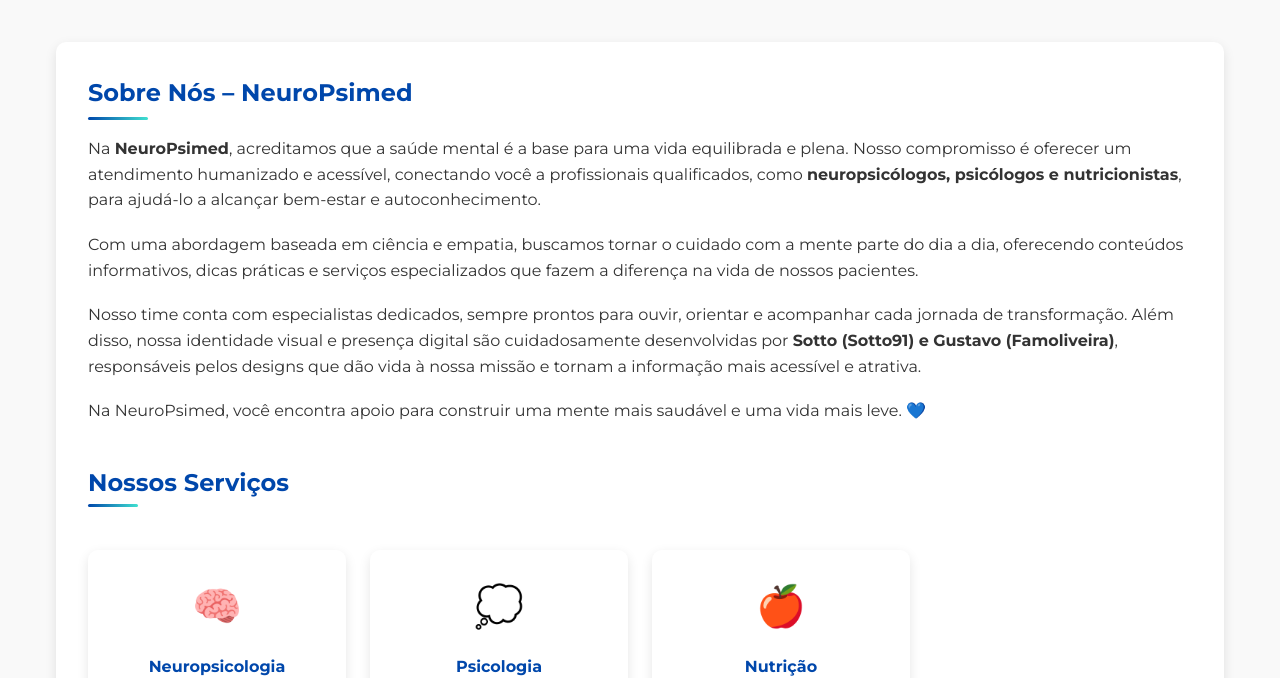
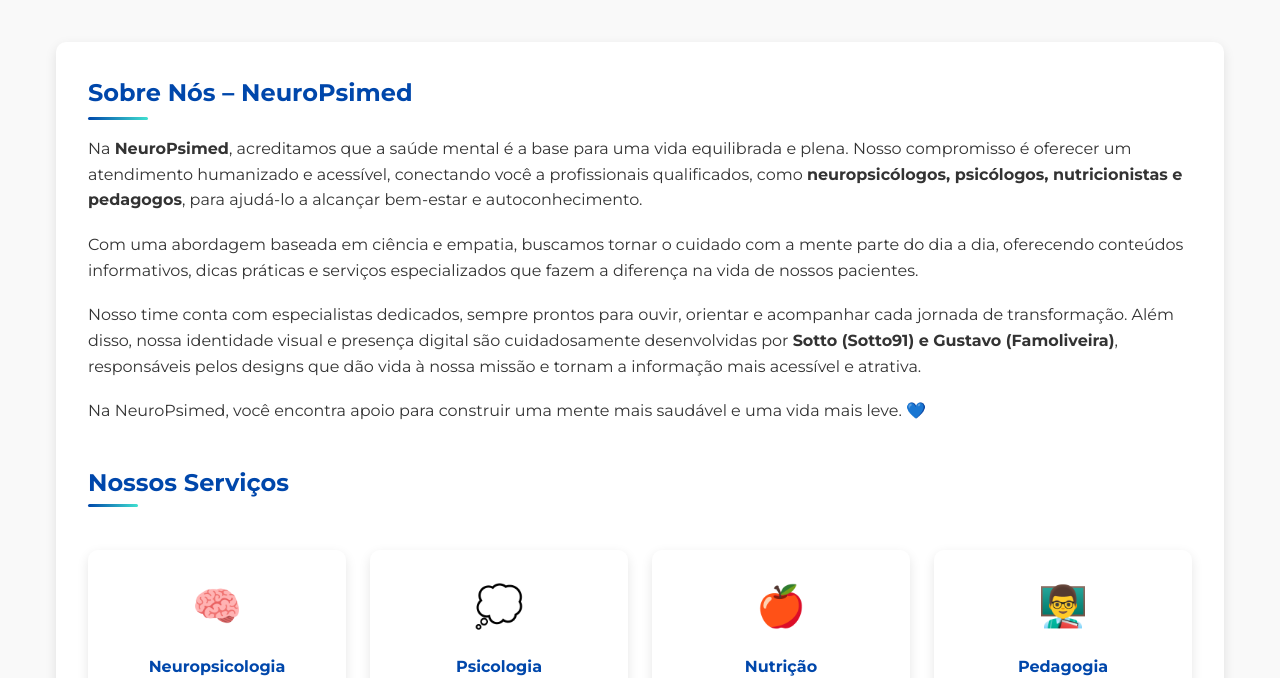
Before and after one commit to Famoliveira/site-datas-neuropsimed, a plain HTML site: page index.html in a window 1280 px wide. Both pictures are taken after a click on the link "Sobre nós". Shown: the part 122-800 px from the top of the page. Drawn offline with Linux system fonts and the light colour scheme.

Commit message:
Adiciona serviço de pedagogia à seção "Sobre Nós"

```diff
--- a/index.html
+++ b/index.html
@@ -87,7 +87,7 @@
       <section id="page-sobre" style="display: none;">
         <div class="sobre-content">
           <h2>Sobre Nós – NeuroPsimed</h2>
-          <p>Na <strong>NeuroPsimed</strong>, acreditamos que a saúde mental é a base para uma vida equilibrada e plena. Nosso compromisso é oferecer um atendimento humanizado e acessível, conectando você a profissionais qualificados, como <strong>neuropsicólogos, psicólogos e nutricionistas</strong>, para ajudá-lo a alcançar bem-estar e autoconhecimento.</p>
+          <p>Na <strong>NeuroPsimed</strong>, acreditamos que a saúde mental é a base para uma vida equilibrada e plena. Nosso compromisso é oferecer um atendimento humanizado e acessível, conectando você a profissionais qualificados, como <strong>neuropsicólogos, psicólogos, nutricionistas e pedagogos</strong>, para ajudá-lo a alcançar bem-estar e autoconhecimento.</p>
           <p>Com uma abordagem baseada em ciência e empatia, buscamos tornar o cuidado com a mente parte do dia a dia, oferecendo conteúdos informativos, dicas práticas e serviços especializados que fazem a diferença na vida de nossos pacientes.</p>
           <p>Nosso time conta com especialistas dedicados, sempre prontos para ouvir, orientar e acompanhar cada jornada de transformação. Além disso, nossa identidade visual e presença digital são cuidadosamente desenvolvidas por <strong>Sotto (Sotto91) e Gustavo (Famoliveira)</strong>, responsáveis pelos designs que dão vida à nossa missão e tornam a informação mais acessível e atrativa.</p>
           <p>Na NeuroPsimed, você encontra apoio para construir uma mente mais saudável e uma vida mais leve. 💙</p>
@@ -109,6 +109,11 @@
                 <div class="service-icon">🍎</div>
                 <h4>Nutrição</h4>
                 <p>Orientação nutricional para uma alimentação equilibrada que beneficie corpo e mente.</p>
+              </div>
+              <div class="service-card">
+                <div class="service-icon">👨‍🏫</div>
+                <h4>Pedagogia</h4>
+                <p>Serviços pedagógicos para apoiar o desenvolvimento e a aprendizagem de crianças e jovens.</p>
               </div>
             </div>
           </div>
```
